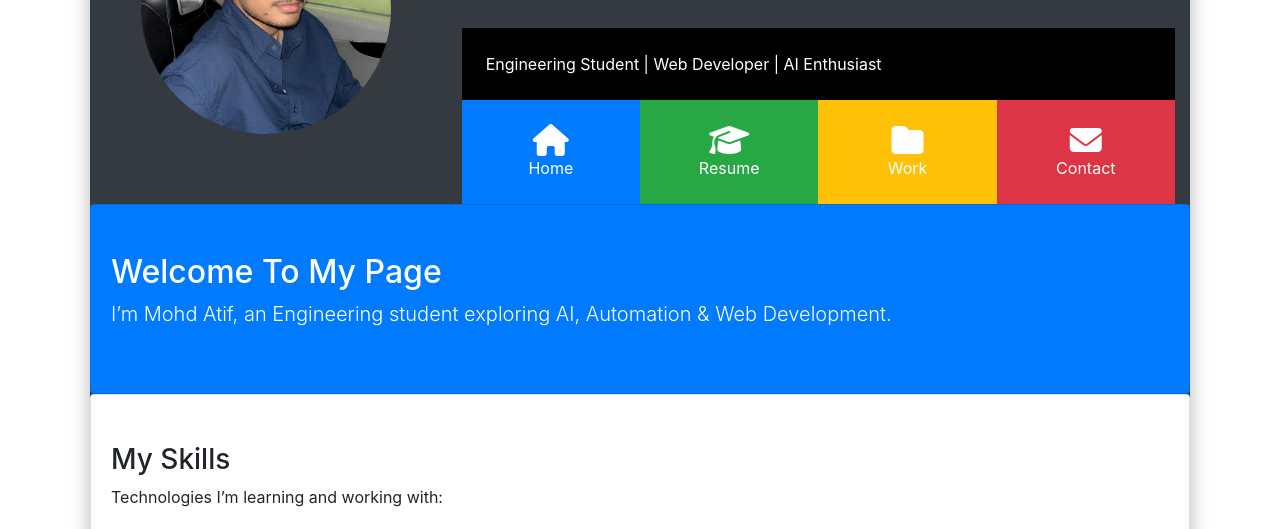
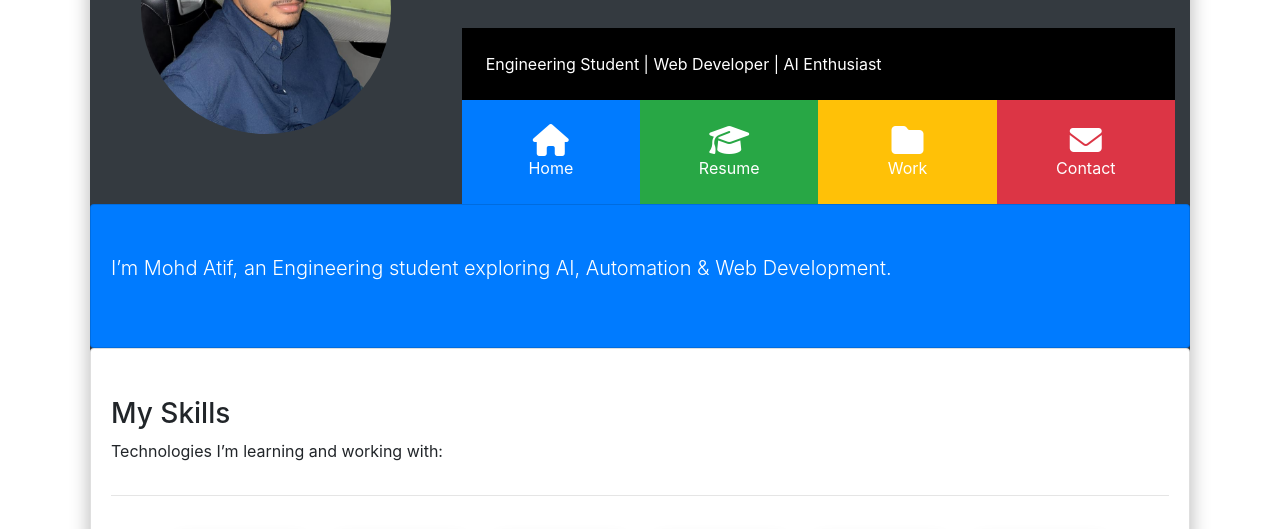
Before and after one commit to Atif2292/Portfolio, a plain HTML site: page portfoilogrid/index.html in a window 1280 px wide. Shown: the part 176-705 px from the top of the page. Drawn offline with nearby package versions, Linux system fonts and the light colour scheme.

Commit message:
updated-version2.0

```diff
--- a/portfoilogrid/index.html
+++ b/portfoilogrid/index.html
@@ -71,7 +71,6 @@
 <!-- Content Sections -->
 <div id="home" class="collapse show custom-home-section">
   <div class="card card-body bg-primary text-white py-5">
-    <h2>Welcome To My Page</h2>
     <p class="lead">I’m Mohd Atif, an Engineering student exploring AI, Automation & Web Development.</p>
   </div>
   <div class="card card-body py-5">
```
